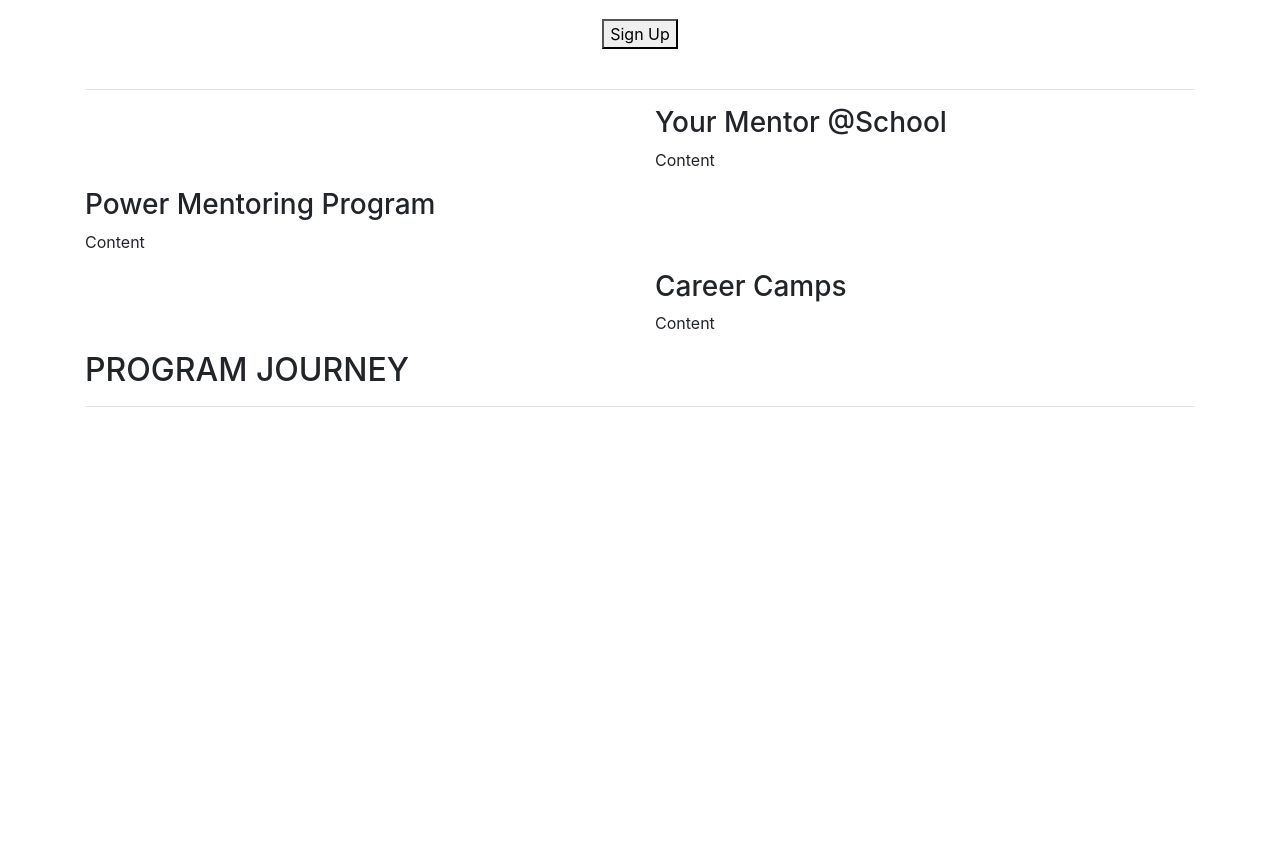
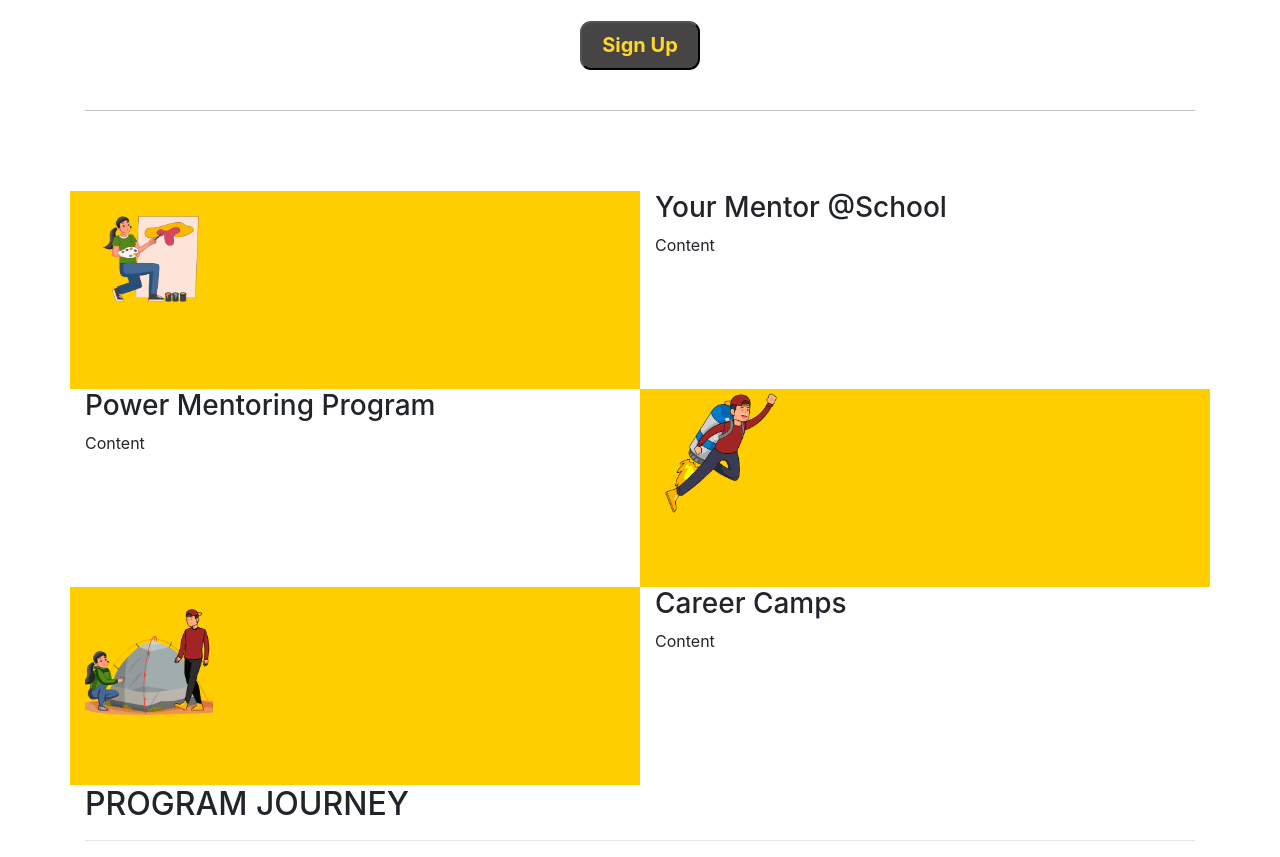
Before and after one commit to DhairyaDutt/Teenr, a plain HTML site: page index.html in a window 1280 px wide. Shown: the part 587-1444 px from the top of the page. Before the commit the page ends 1010 px from the top, so only its background shows below. Drawn offline with nearby package versions, Linux system fonts and the light colour scheme.

Commit message:
added some images tried suitable wanted grid

```diff
--- a/index.html
+++ b/index.html
@@ -13,17 +13,17 @@
     <section id="career" class="container common">
         <h2 class="pt-5">CAREER MENTORING</h2>
         <img src="B.png" alt="A Boy and a girl with laptop" class="pt-4">
-        <p class="container pt-3">Lorem ipsum dolor sit amet consectetur adipisicing elit. Praesentium quo assumenda hic eaque doloremque illo consequuntur porro quas, inventore tenetur, veniam animi mollitia eos cumque repellat adipisci dignissimos? Nobis facilis deserunt similique earum beatae, corporis vel? Nemo quam maiores incidunt.</p>
+        <p class="container pt-3">To us, career mentoring is all about being mindful about one’s identity, capabilities and career aspirations. With a deep understanding about the emerging trends in education and workforce transition, we support you to identify the desirable path efficiently.</p>
         <div class="button pt-2 pb-4">
-            <button>Sign Up</button>
+            <button><span>Sign Up</span></button>
         </div>
         <hr>
     </section>
 
     <section id="content" class="container common">
         <div class="row">
-            <div class="col-md-6">
-                <img src="" alt="">
+            <div class="col-md-6 box">
+                <img class="image" src="design ur future.png" alt="">
             </div>
             <div class="col-md-6">
                 <h3>Your  Mentor @School</h3>
@@ -35,13 +35,13 @@
                 <h3>Power Mentoring Program</h3>
                 <p>Content</p>
             </div>
-            <div class="col-md-6">
-                <img src="" alt="">
+            <div class="col-md-6 box">
+                <img class="image" src="power mentoring.png" alt="">
             </div>
         </div>
         <div class="row">
-            <div class="col-md-6">
-                <img src="" alt="">
+            <div class="col-md-6 box">
+                <img class="image" src="career camp.png" alt="">
             </div>
             <div class="col-md-6">
                 <h3>Career Camps</h3>
--- a/style.css
+++ b/style.css
@@ -1,15 +1,54 @@
 
 #career h2{
     text-align: center;
-
+    font-size: 36px;
 }
 
 #career img{
     width: 70rem;
     height: 25rem;
+    /* left: 95px;
+    top: 225px;
+    border-radius: 0px; */
+}
+
+#career p{
+    font-size: 20px;
+    line-height: 23px;
 }
 
 #career .button{
     display: flex;
     justify-content: center;
 }
+
+.button button{
+    width: 120.67px;
+    height: 49px;
+    background: #464444;
+    border-radius: 11px;
+}
+.button button span{
+    font-weight: bold;
+    font-size: 20px;
+    line-height: 27px;
+    color: #FFD728;
+}
+
+#career hr{
+    border: none;
+    height: 1px;
+    background: #C4C4C4;
+    margin-bottom: 5rem;
+}
+
+.image{
+    width: 8rem;
+    height: 8rem;
+}
+
+.box{
+    width: 306px;
+    height: 198px;
+    background: #FFCE00;
+}
```
Also changed, not shown: career camp.png (added), design ur future.png (added), power mentoring.png (added).
